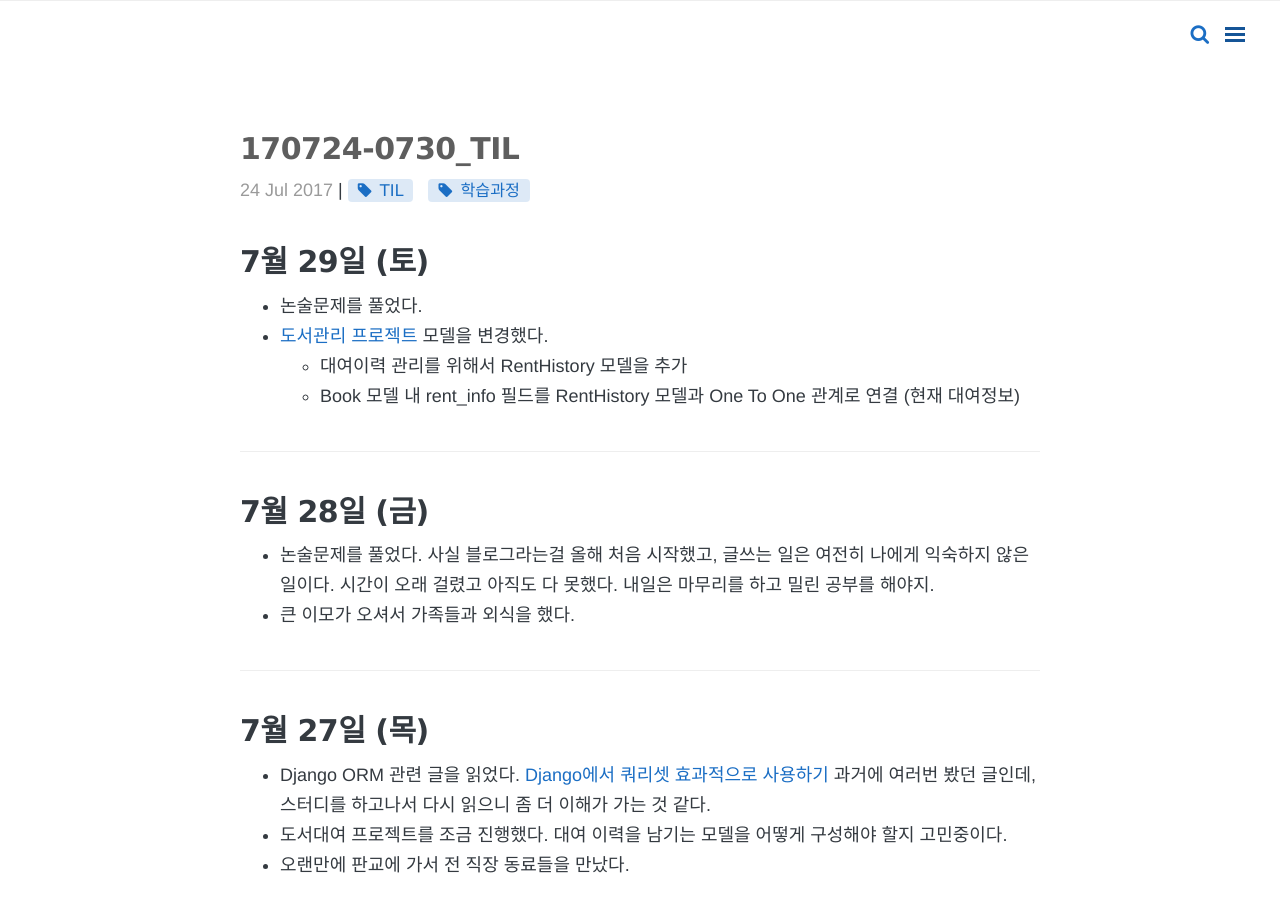
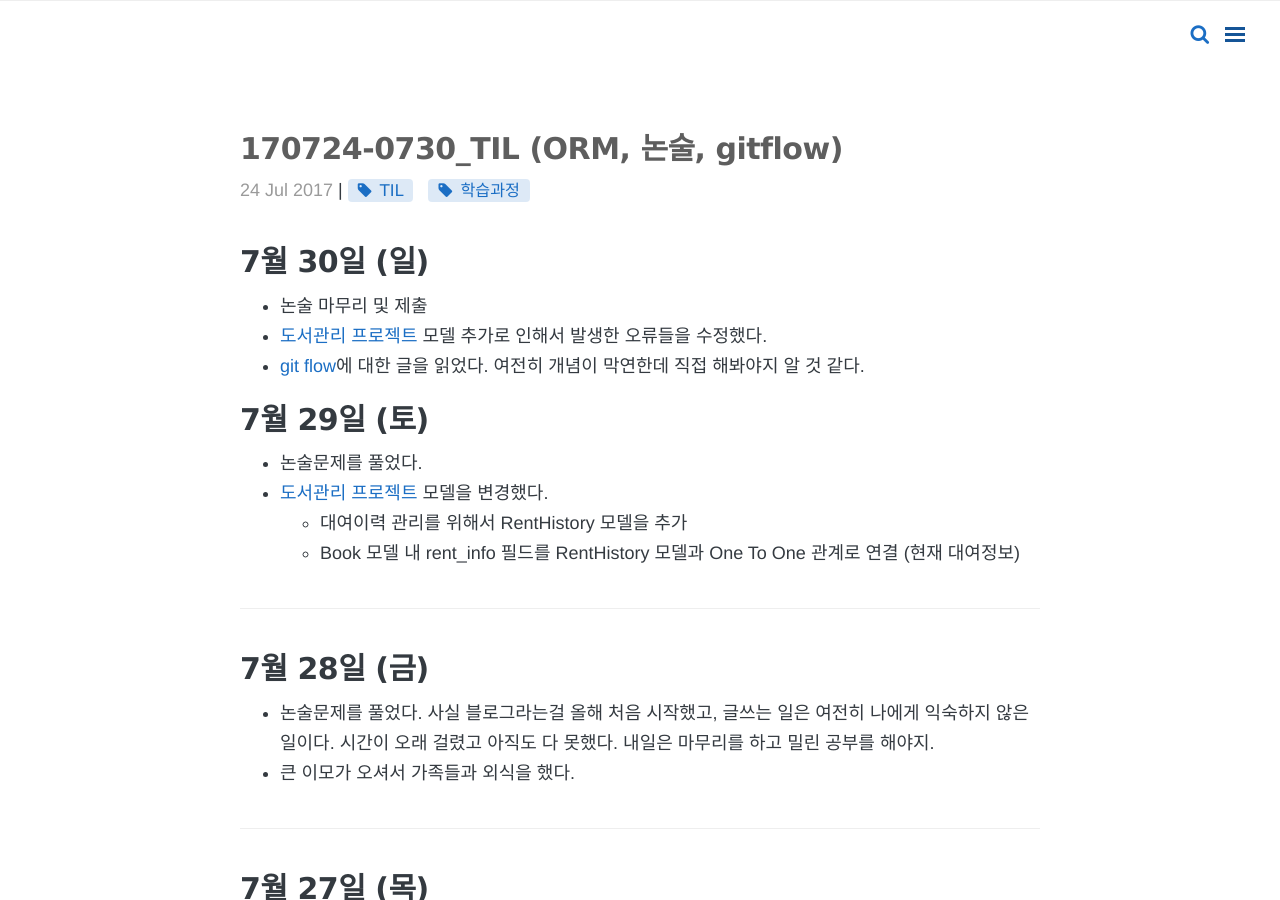
Before and after one commit to wayhome25/wayhome25.github.io, a Jekyll site: the page built from _posts/TIL(Today I Learned)/2017-07-24-07-30-TIL.md, in a window 1280 px wide and 900 px high. Built offline with Jekyll 4.4.1, drawn with Linux system fonts in a browser that asks for light colours; nearby versions of some CDN libraries; comment, search, counter and statistics services are not loaded.

Commit message:
add blog post

```diff
--- a/_posts/TIL(Today I Learned)/2017-07-24-07-30-TIL.md
+++ b/_posts/TIL(Today I Learned)/2017-07-24-07-30-TIL.md
@@ -1,11 +1,16 @@
 ---
 layout: post
-title: 170724-0730_TIL
+title: 170724-0730_TIL (ORM, 논술, gitflow)
 category: TIL (Today I Learned)
 permalink: /til/:year/:month/:day/:title/
 tags: [TIL, 학습과정]
 comments: true
 ---
+
+# 7월 30일 (일)
+- 논술 마무리 및 제출
+- [도서관리 프로젝트](https://github.com/wayhome25/our-book) 모델 추가로 인해서 발생한 오류들을 수정했다.
+- [git flow](http://blog.appkr.kr/learn-n-think/comparing-workflows/#3-gitflow-workflow)에 대한 글을 읽었다. 여전히 개념이 막연한데 직접 해봐야지 알 것 같다.
 
 # 7월 29일 (토)
 - 논술문제를 풀었다.
```
